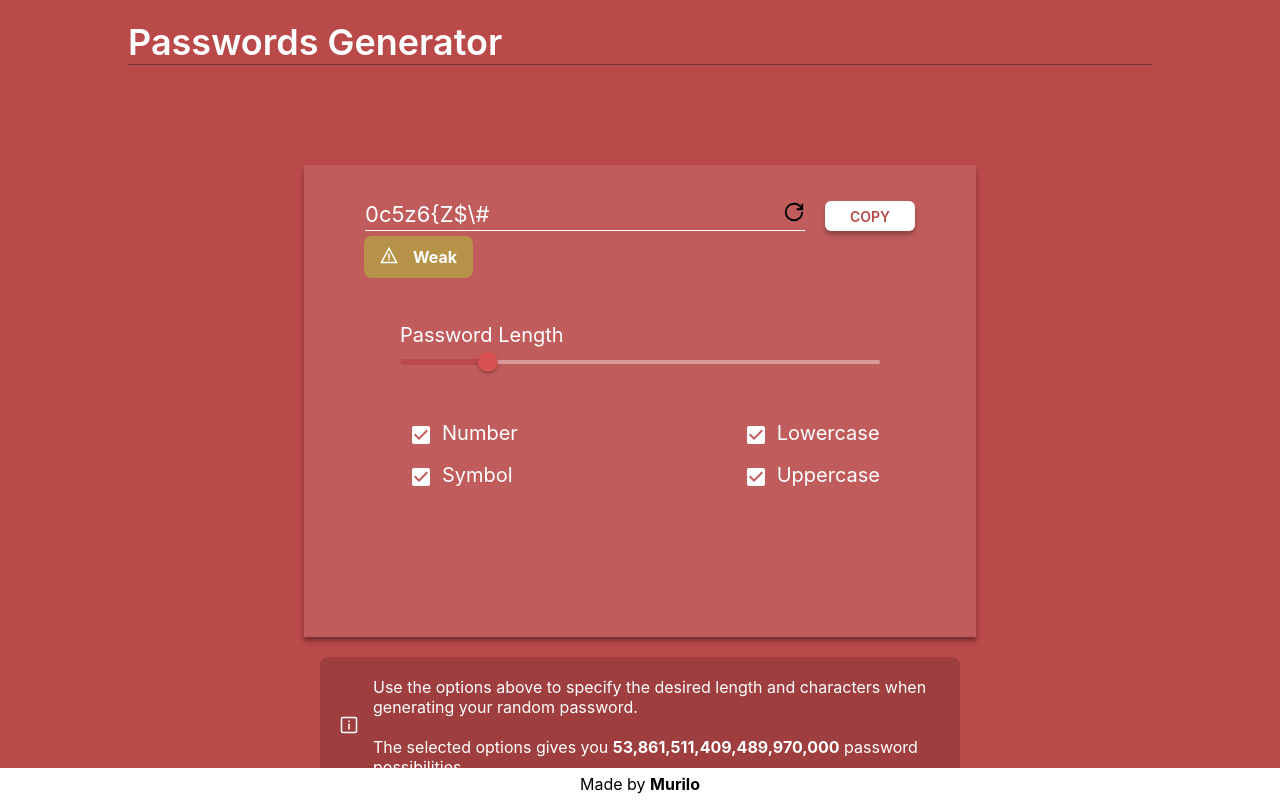
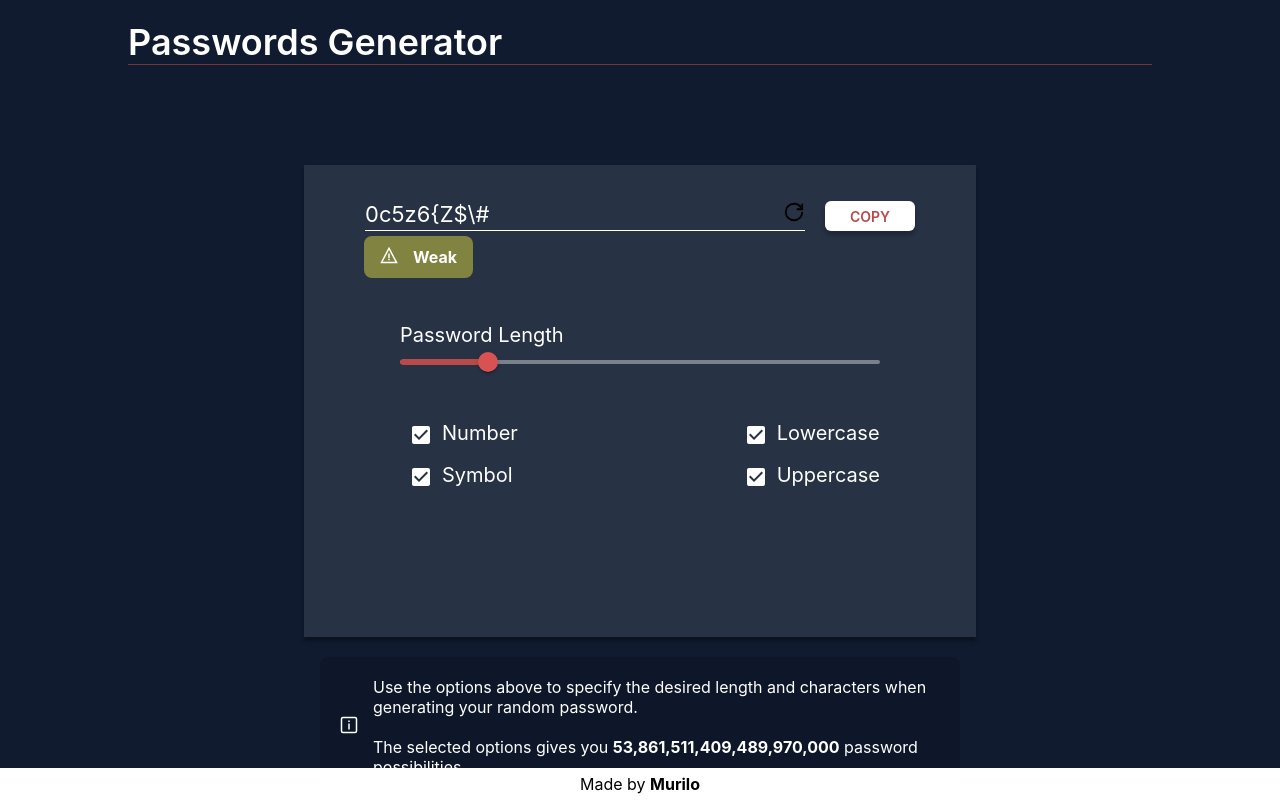
Before and after one commit to Murilo-Luciano/password-generator, a Next.js app: page / in a window 1280 px wide. Built offline with nearby package versions, Linux system fonts and the light colour scheme.

Commit message:
font-family

```diff
--- a/pages/staging.tsx
+++ b/pages/staging.tsx
@@ -5,6 +5,7 @@ import PasswordDisplayContainer from "../components/PasswordDisplayContainer";
 import PasswordOptionsContainer from "../components/PasswordOptionsContainer";
 import colors from "../styles/colors";
 import articles from "../utils/articles";
+import Head from "next/head";
 
 const STRENGTH_LEVELS = {
   veryGood: {
@@ -35,11 +36,14 @@ export default function Staging() {
 
   return (
     <>
-      <style jsx global>{`
-        :root {
-          background: #101b30;
-        }
-      `}</style>
+      <Head>
+        <title>Passwords Generator</title>
+        <meta name="description" content="Password generator" />
+        <link
+          href="https://fonts.googleapis.com/css?family=Inter"
+          rel="stylesheet"
+        />
+      </Head>
 
       <GeneratorSection
         initialState={initialState}
--- a/styles/Staging.css
+++ b/styles/Staging.css
@@ -13,6 +13,11 @@
   --color-veryWeak: #ff6565;
   --color-black: #000000;
   --color-white: #ffffff;
+
+  font-family: "Inter";
+  font-style: normal;
+
+  background: var(--color-background);
 }
 
 body {
```
